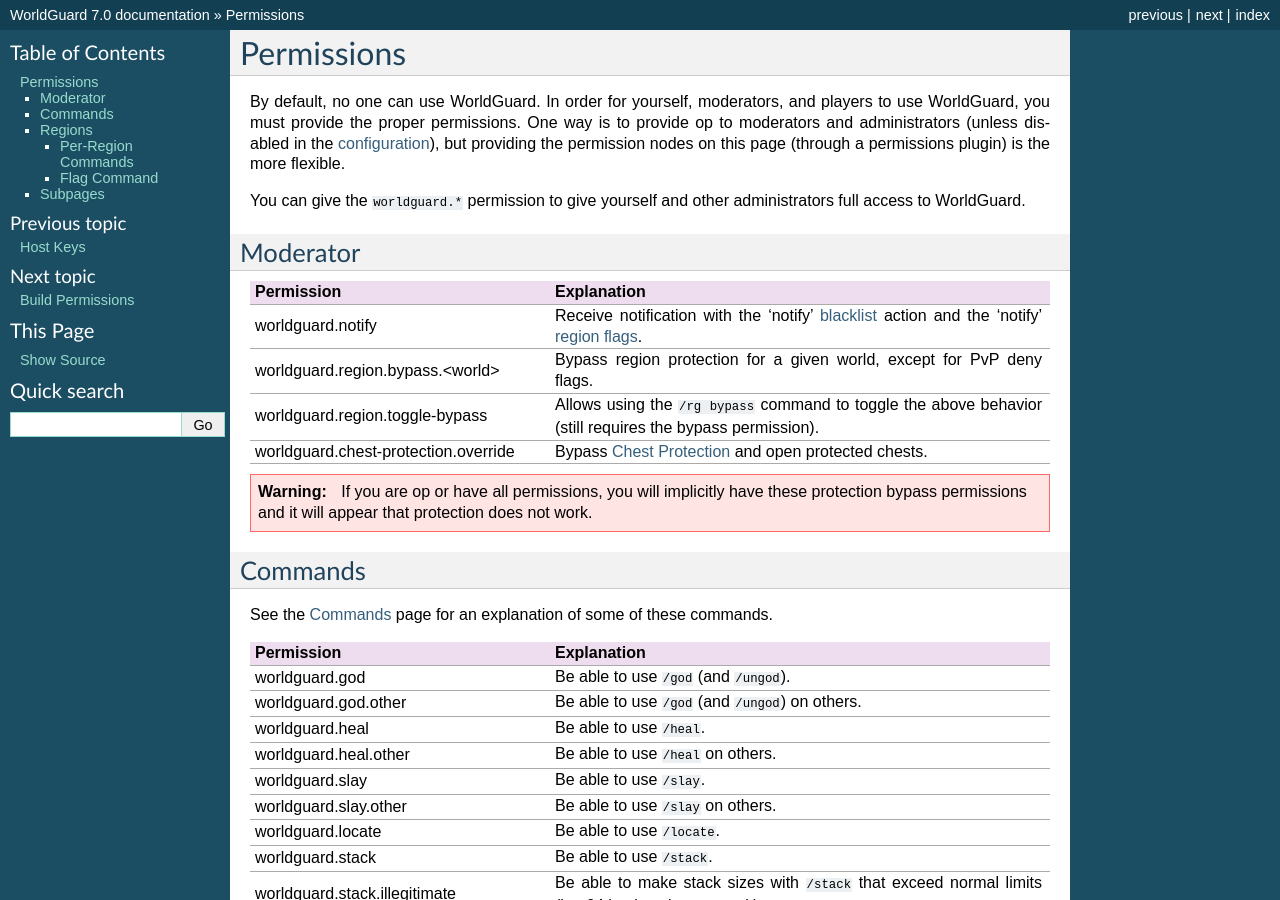
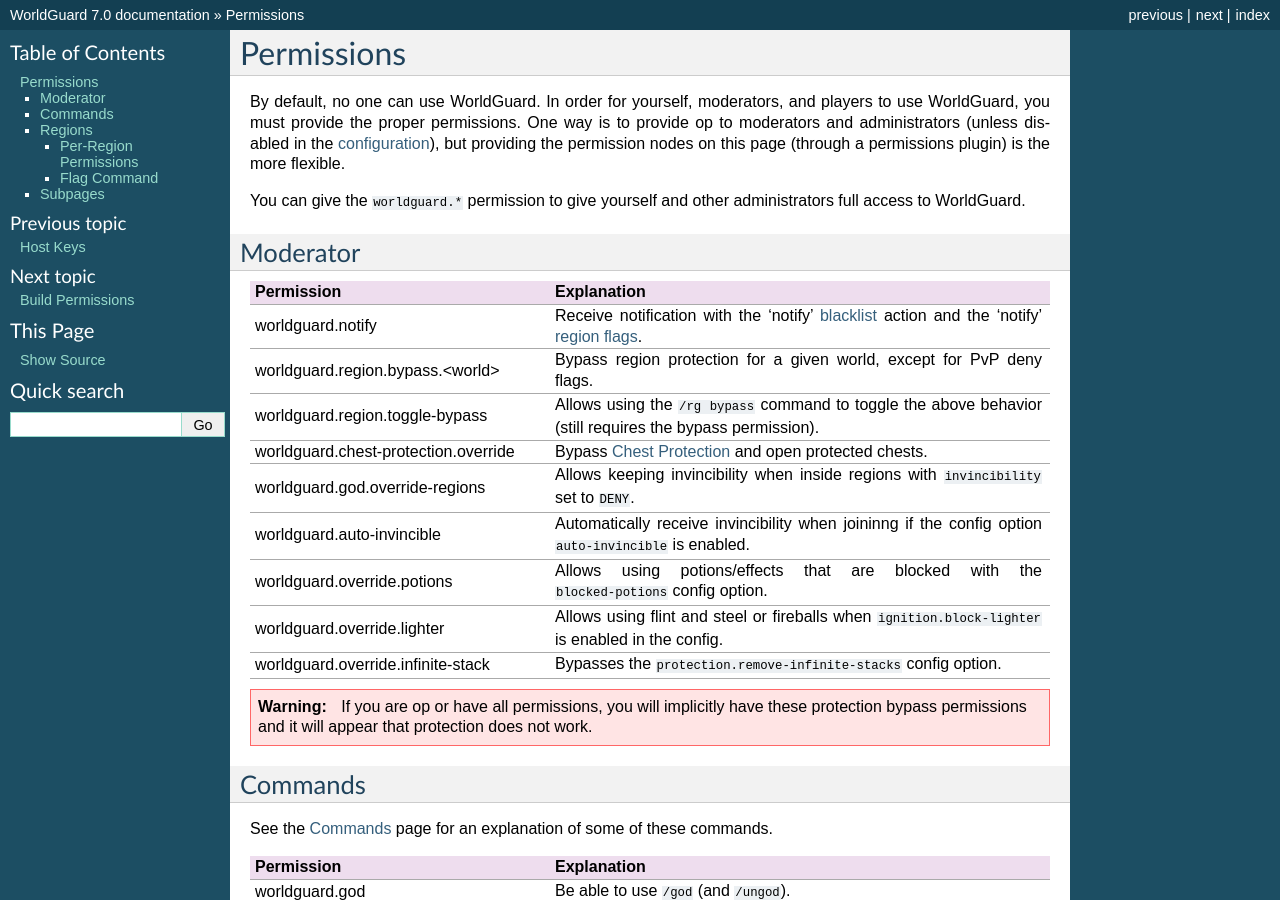
Before and after one commit to aurorasmiles/WorldGuardDocs, a Sphinx documentation site: the page built from source/permissions.rst, in a window 1280 px wide and 900 px high. Built offline with Sphinx 7.4.7, drawn with Linux system fonts in a browser that asks for light colours; some of the changed text lies outside the part shown.

Commit message:
Add undocumented permissions

```diff
--- a/source/permissions.rst
+++ b/source/permissions.rst
@@ -17,6 +17,12 @@
     worldguard.region.bypass.<world>,"Bypass region protection for a given world, except for PvP deny flags."
     worldguard.region.toggle-bypass,"Allows using the ``/rg bypass`` command to toggle the above behavior (still requires the bypass permission)."
     worldguard.chest-protection.override,"Bypass :doc:`chest-protection` and open protected chests."
+    worldguard.god.override-regions,"Allows keeping invincibility when inside regions with ``invincibility`` set to ``DENY``."
+    worldguard.auto-invincible,"Automatically receive invincibility when joininng if the config option ``auto-invincible`` is enabled."
+    worldguard.override.potions,"Allows using potions/effects that are blocked with the ``blocked-potions`` config option."
+    worldguard.override.lighter,"Allows using flint and steel or fireballs when ``ignition.block-lighter`` is enabled in the config."
+    worldguard.override.infinite-stack,"Bypasses the ``protection.remove-infinite-stacks`` config option."
+
 
 .. warning::
     If you are op or have all permissions, you will implicitly have these protection bypass permissions and it will appear that protection does not work.
@@ -61,16 +67,17 @@
     worldguard.region.save,"Be able to use  ``/rg save``."
     worldguard.region.migratedb,"Be able to use  ``/rg migratedb``."
     worldguard.region.migrateuuid,"Be able to use  ``/rg migrateuuid``."
+    worldguard.region.migrateheights,"Be able to use ``/rg migrateheights``."
     worldguard.region.define,"Be able to use  ``/rg define``."
     worldguard.region.claim,"Be able to use  ``/rg claim``."
     worldguard.region.unlimited,"Bypass claiming limits."
     worldguard.region.list,"Be able to use  ``/rg list``."
     worldguard.region.list.own,"Be able to use  ``/rg list`` and have it show one own's regions."
 
-Per-Region Commands
-~~~~~~~~~~~~~~~~~~~
+Per-Region Permissions
+~~~~~~~~~~~~~~~~~~~~~~
 
-The following commands support a base permission (such as ``worldguard.region.redefine``), but also allow you to use specific permissions that only apply if a player is an owner or member of a region (note that an owner is also a member):
+The following permissions support a base permission (such as ``worldguard.region.redefine``), but also allow you to use specific permissions that only apply if a player is an owner or member of a region (note that an owner is also a member):
 
 * ``worldguard.region.redefine.own.<region name>``
 * ``worldguard.region.redefine.member.<region name>``
@@ -91,10 +98,12 @@
     worldguard.region.select.*,"Be able to use  ``/rg select``."
     worldguard.region.info.*,"Be able to use  ``/rg info`` and ``/rg flags``."
     worldguard.region.teleport.*,"Be able to use  ``/rg teleport``."
+    worldguard.region.teleportcenter.*,"Be able to use ``/rg teleport -c`` when in spectator mode."
     worldguard.region.addmember.*,"Be able to use  ``/rg addmember``."
     worldguard.region.addowner.*,"Be able to use  ``/rg addowner``."
     worldguard.region.removemember.*,"Be able to use  ``/rg removemember``."
     worldguard.region.removeowner.*,"Be able to use  ``/rg removeowner``."
+    worldguard.region.locationoverride.*,"Bypasses the ``regions.location-flags-only-inside-regions`` config option."
 
 .. topic:: Example: Letting players look up information on only regions that they own
 
```
